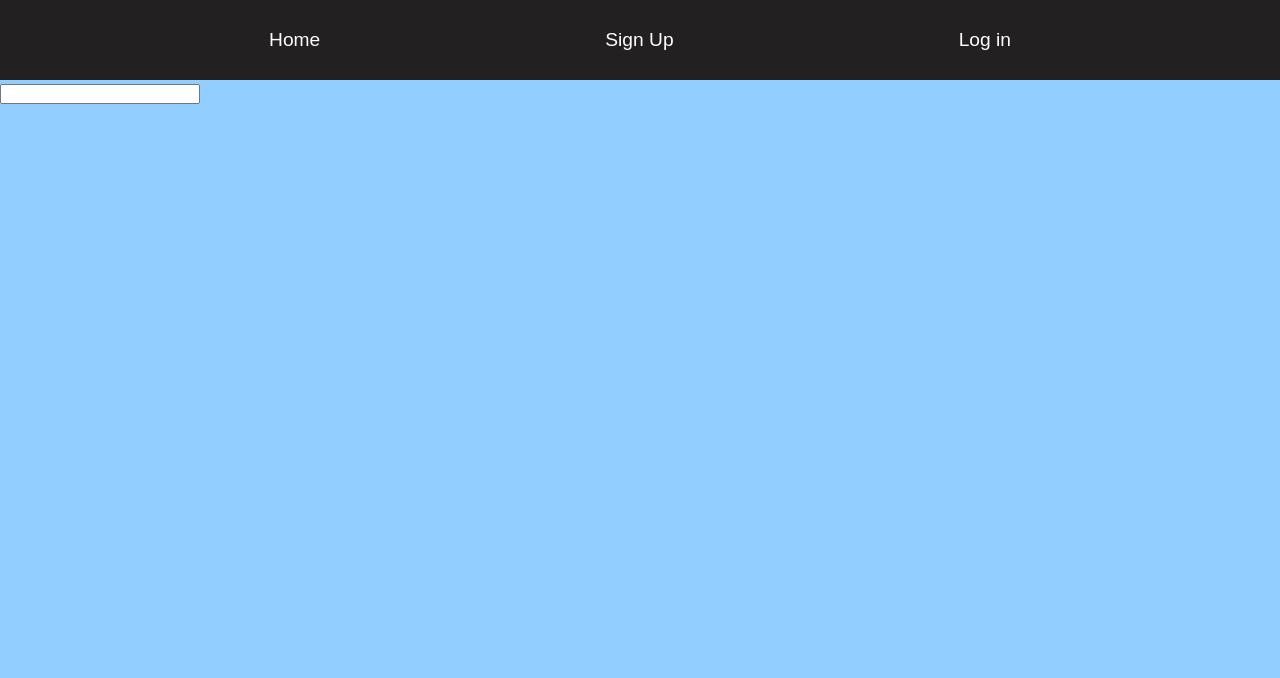
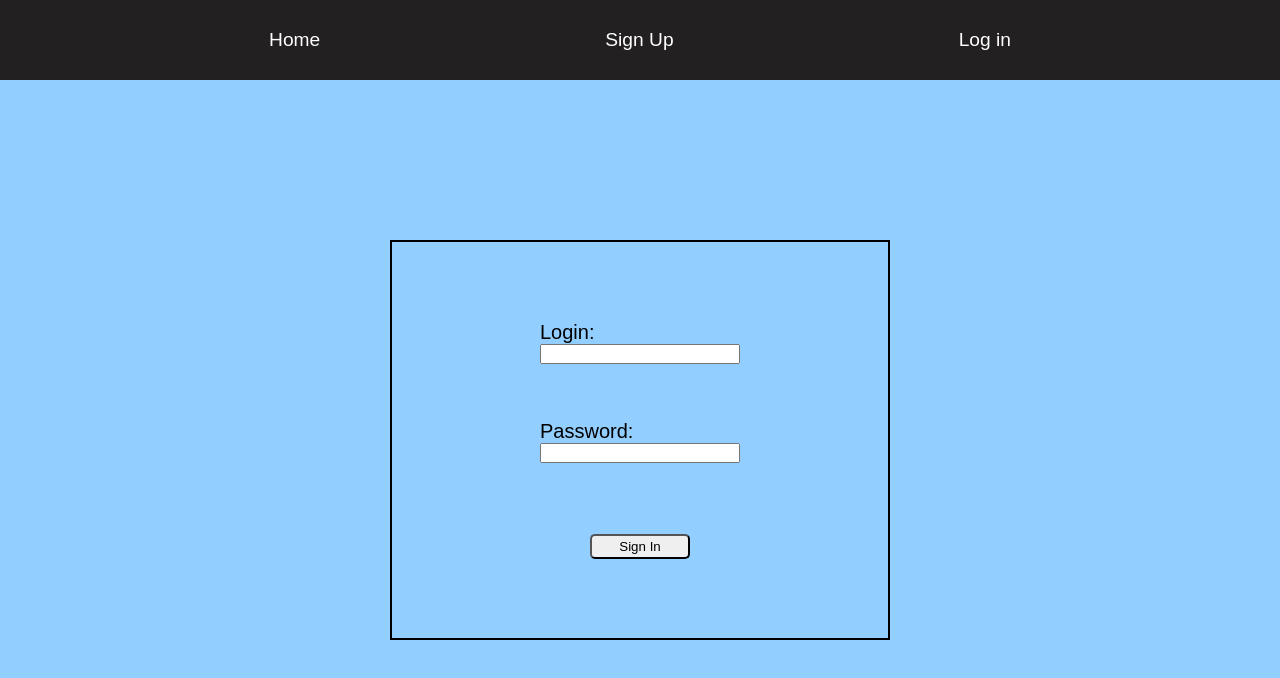
Before and after one commit to georgereddyr/devbrother, a React (Create React App) app in the folder task1/: page /login in a window 1280 px wide. Shown: the top 678 px of the page. Built offline with nearby package versions, Linux system fonts and the light colour scheme.

Commit message:
fixed styles and validation

```diff
--- a/task1/src/App.css
+++ b/task1/src/App.css
@@ -12,14 +12,15 @@ body {
 }
 
 .container {
-
+  margin: 0 auto;
   display: flex;
   align-items: center;
   justify-content: center;
-  height: 50vh;
-  width: 500px;
-  border: 2px solid black;
+  height: 90vh;
+  width: 100vw;
 }
+
+
 
 
 .home,
--- a/task1/src/App.js
+++ b/task1/src/App.js
@@ -1,4 +1,5 @@
-import React from 'react';
+/* eslint-disable no-unused-vars */
+import React, {useState} from 'react';
 import { BrowserRouter as Router, Routes, Route } from 'react-router-dom';
 import './App.css';
 import Navbar from './components/Navbar/Navbar';
@@ -7,6 +8,9 @@ import SignupPage from './pages/SignupPage'
 import LoginPage from './pages/LoginPage'
 
 function App() {
+  const [auth, setAuth] = useState(null);
+
+
   return(
     <>
       <Router>
--- a/task1/src/components/Login/Login.css
+++ b/task1/src/components/Login/Login.css
@@ -5,8 +5,3 @@ form {
     align-items: center;
     justify-content: space-between;
 }
-
-input {
-    height: 20px;
-    width: 200px;
-}
--- a/task1/src/components/Login/Login.jsx
+++ b/task1/src/components/Login/Login.jsx
@@ -1,10 +1,39 @@
-import React from "react";
+import React, {useState} from "react";
 import Input from "../Input/Input";
-import './Login'
+import '../Signup/Signup'
 
 export default function Login () {
+  const [formValue, setFormValue] = useState({
+    login: '',
+    password: ''
+  });
 
-    return(
-        <Input />
+  function handleFormChange(value, field) {
+    const result = {...formValue};
+    result[field] = value;
+    setFormValue(result);
+  }
+
+  function submit(e) {
+    e.preventDefault();
+
+  }
+
+  return(
+    <>
+      <div className="container">
+        <div className="form">
+          <form onSubmit={submit}>
+            <div className="labels">Login:
+                <Input type="text" onChange={handleFormChange} name='login' />
+            </div>
+            <div className="labels">Password:
+                <Input type="password" onChange={handleFormChange} name='password' />
+            </div>
+            <input type="submit" value="Sign In" className="button" />
+          </form>
+        </div>
+      </div>
+    </>
     )
 };
--- a/task1/src/components/Signup/Signup.css
+++ b/task1/src/components/Signup/Signup.css
@@ -1,3 +1,13 @@
+.form {
+  display: flex;
+  justify-content: center;
+  align-items: center;
+  width: 500px;
+  height: 50vh;
+  border: 2px solid black;
+}
+
+
 form {
 
   height: 60%;
--- a/task1/src/components/Signup/Signup.jsx
+++ b/task1/src/components/Signup/Signup.jsx
@@ -1,5 +1,6 @@
+/* eslint-disable react-hooks/exhaustive-deps */
 /* eslint-disable no-unused-vars */
-import React, {useState} from "react";
+import React, {useState, useEffect} from "react";
 import Input from '../Input/Input';
 import validation from "../../utilities/validation";
 import { isValid } from "../../utilities/validation";
@@ -10,7 +11,6 @@ export default function Signup(props) {
     login: '',
     email: '',
     password: '',
-    passwordLength: '',
     passwordConfirmation: ''
   });
 
@@ -28,25 +28,28 @@ export default function Signup(props) {
     setFormValue(result);
   }
 
+  useEffect(() => {
+    if (formValue.login) {
+      console.log(formValidation);
+    }
+  }, [formValidation])
+
   function submit(e) {
     e.preventDefault();
 
     setFormValidation({
-      login: validation.login(isValid.string),
-      isEmail: validation.isEmail(isValid.string),
-      password: validation.password(isValid.string),
-      passwordLength: validation.passwordLength(isValid.string),
-      passwordConfirmation: validation.passwordConfirmation(isValid.string)
+      login: validation.login(formValue.login, 'login'),
+      isEmail: validation.isEmail(formValue.email, 'email'),
+      password: validation.password(formValue.password, 'password'),
+      passwordLength: validation.passwordLength(formValue.password, 'passwordLength'),
+      passwordConfirmation: validation.passwordConfirmation(formValue.passwordConfirmation, formValue.password, 'passwordConfirmation')
     });
-
-    console.log(formValidation);
-
-    console.log('Login: ' + formValue.login + ' Email: ' + formValue.email + ' Password: ' + formValue.password);
   }
 
   return (
     <>
       <div className="container">
+        <div className="form">
           <form onSubmit={submit}>
             <div className="labels">Login:
               <Input type="text" onChange={handleFormChange} name='login' />
@@ -63,6 +66,7 @@ export default function Signup(props) {
             <input type="submit" value="Signup" className="button" />
           </form>
         </div>
+      </div>
     </>
   )
 };
--- a/task1/src/utilities/validation.js
+++ b/task1/src/utilities/validation.js
@@ -8,46 +8,48 @@ export function isValid(valid, fieldName, error) {
 }
 
 const validation = {
-  login: function (string, fieldName, error) {
-    if (/^[a-zA-Z0-9]+$/.test(string) && string.length > 3)
+  login: function (value, fieldName) {
+    if (/^[a-zA-Z0-9]+$/.test(value) && value.length > 3)
       return isValid(true, fieldName, '');
     else {
-      error = 'You have entered an invalid login';
+      let error = 'You have entered an invalid login';
       return isValid(false, fieldName, error)
     }
   },
 
-  isEmail: function (string, fieldName, error) {
-    if (/^\w+([\.-]?\w+)*@\w+([\.-]?\w+)*(\.\w{2,3})+$/.test(string))
+  isEmail: function (value, fieldName) {
+    if (/^\w+([\.-]?\w+)*@\w+([\.-]?\w+)*(\.\w{2,3})+$/.test(value))
       return isValid(true, fieldName, '');
     else {
-      error = 'You have entered an invalid email address';
+      let error = 'You have entered an invalid email address';
       return isValid(false, fieldName, error);
     }
   },
 
-  password: function (string, fieldName, error) {
-    if (/.*(?=.*\d)(?=.*[A-Z]).*/.test(string))
+  password: function (value, fieldName) {
+    if (/.*(?=.*\d)(?=.*[A-Z]).*/.test(value))
       return isValid(true, fieldName, '')
     else {
-      error = 'You have entered an invalid password';
+      let error = 'You have entered an invalid password';
       return isValid(false, fieldName, error)
     }
   },
 
-  passwordLength: function (string, fieldName, error) {
-    if (string.length < 7 || string.length > 18) {
-      error = 'Password should be 7-18 characters long';
+  passwordLength: function (value, fieldName) {
+    if (value.length < 7 || value.length > 18) {
+      let error = 'Password should be 7-18 characters long';
+      console.log(value);
       return isValid(false, fieldName, error);
+
     }
     return isValid(true, fieldName, '');
   },
 
-  passwordConfirmation: function (firstPass, secondPass, fieldName, error) {
+  passwordConfirmation: function (firstPass, secondPass, fieldName) {
     if (firstPass === secondPass)
       return isValid(true, fieldName, '');
     else {
-      error = "Password you've entered doesn't match"
+      let error = "Password you've entered doesn't match"
       return isValid(false, fieldName, error)
     }
   }
```
Also changed, not shown: task1/src/index.css (+0 -9 lines), task1/src/utilities/Api.js (+21 -0 lines), task1/src/pages/Dashboard.jsx (added). Lines whose indentation alone changed are shown as unchanged.
